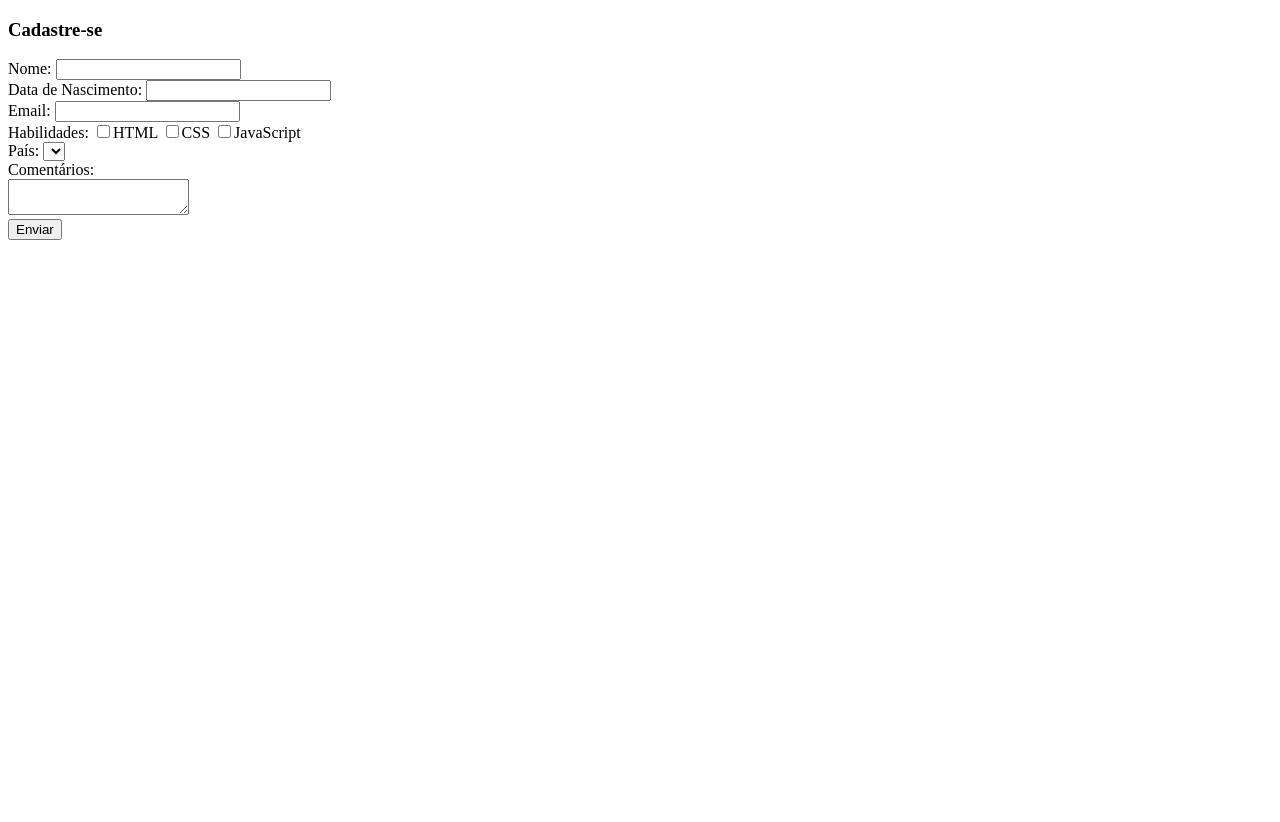
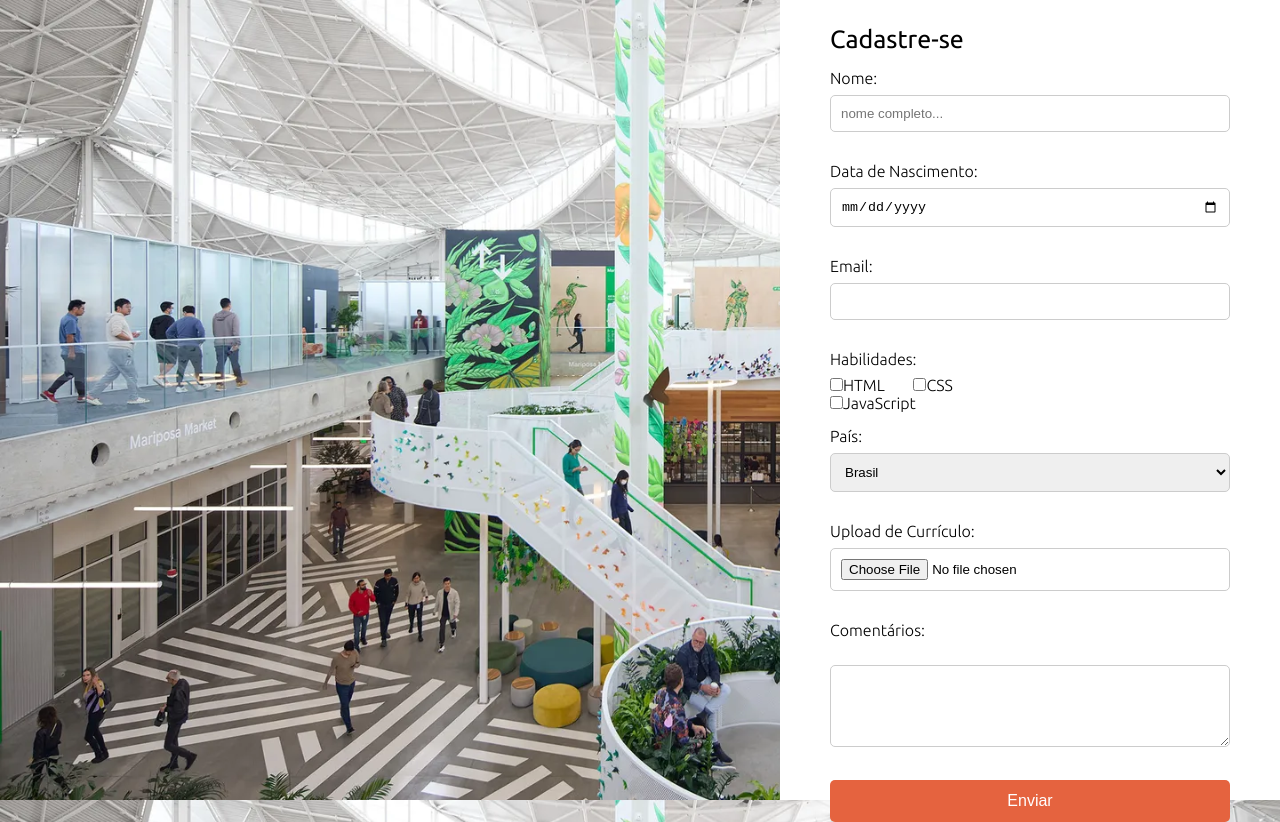
Before and after one commit to isa0xd/formulario, a plain HTML site: page index.html in a window 1280 px wide. Before the commit the page ends 800 px from the top, so only its background shows below. Drawn offline with Linux system fonts and the light colour scheme.

Commit message:
Update index.html

```diff
--- a/index.html
+++ b/index.html
@@ -5,35 +5,36 @@
     <meta charset="UTF-8">
     <meta name="viewport" content="width=device-width, initial-scale=1.0">
     <title>Formulário de Exemplo</title>
-    <link rel="stylesheet" href="styles.css">
+    <link rel="stylesheet" href="style.css">
 
 </head>
 
 <body>
 
+    <main>
+
     <form action="/submit" method="POST">
-        <!-- Campos do formulário vão aqui -->
 
         <h3>Cadastre-se</h3>
 
-
         <div class="form-group">
             <label for="nome">Nome:</label>
-            <input type="text" id="nome" name="nome">
+            <input placeholder="nome completo..." type="text" id="nome" name="nome" required>
         </div>
 
         <div class="form-group">
             <label for="data_nascimento">Data de Nascimento:</label>
-            <input id="data_nascimento" name="data_nascimento">
+            <input type="date" id="data_nascimento" name="data_nascimento" required>
         </div>
 
         <div class="form-group">
             <label for="email">Email:</label>
-            <input type="email" id="email" name="email">
+            <input type="email" id="email" name="email" required>
         </div>
 
         <div class="form-group">
             <label>Habilidades:</label>
+
             <label for="html">
                 <input type="checkbox" id="html" name="habilidades" value="HTML">HTML
             </label>
@@ -51,13 +52,23 @@
         <div class="form-group">
             <label for="pais">País:</label>
             <select id="pais" name="pais">
-                <!-- Adicione mais opções conforme necessário -->
+                <option value="br">Brasil</option>
+                <option value="ar">Argentina</option>
+                <option value="de">Alemanha</option>
+                <option value="us">Estados Unidos</option>
+                <option value="gt">Guatemala</option>
+                <option value="outro">Outro</option>
             </select>
         </div>
 
         <div class="form-group">
+                <label for="curriculo">Upload de Currículo:</label>
+                <input type="file" id="curriculo" name="curriculo" required>
+        </div>
+
+        <div class="form-group">
             <label for="comentarios">Comentários:</label><br>
-            <textarea id="comentarios" name="comentarios"></textarea>
+            <textarea id="comentarios" name="comentarios" rows="4" cols="50"></textarea>
         </div>
 
         <div class="form-group">
@@ -66,6 +77,13 @@
 
     </form>
 
+    <script src="processa_formulario.js"></script>
+<!--
+    <form action="" onsubmit="return processa_formulario()"></form>
+ -->
+
+    </main>
+
 </body>
 
 </html>
```
